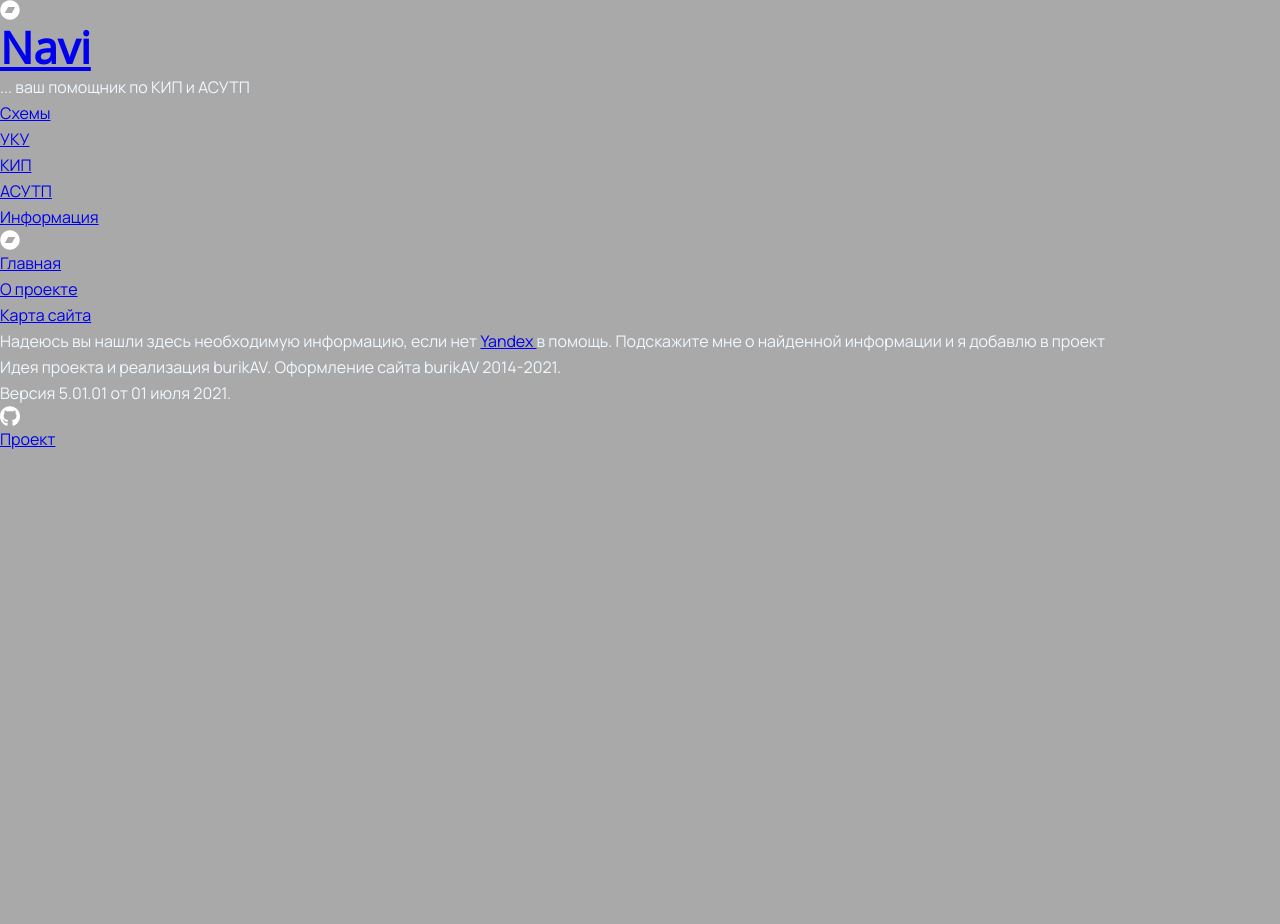
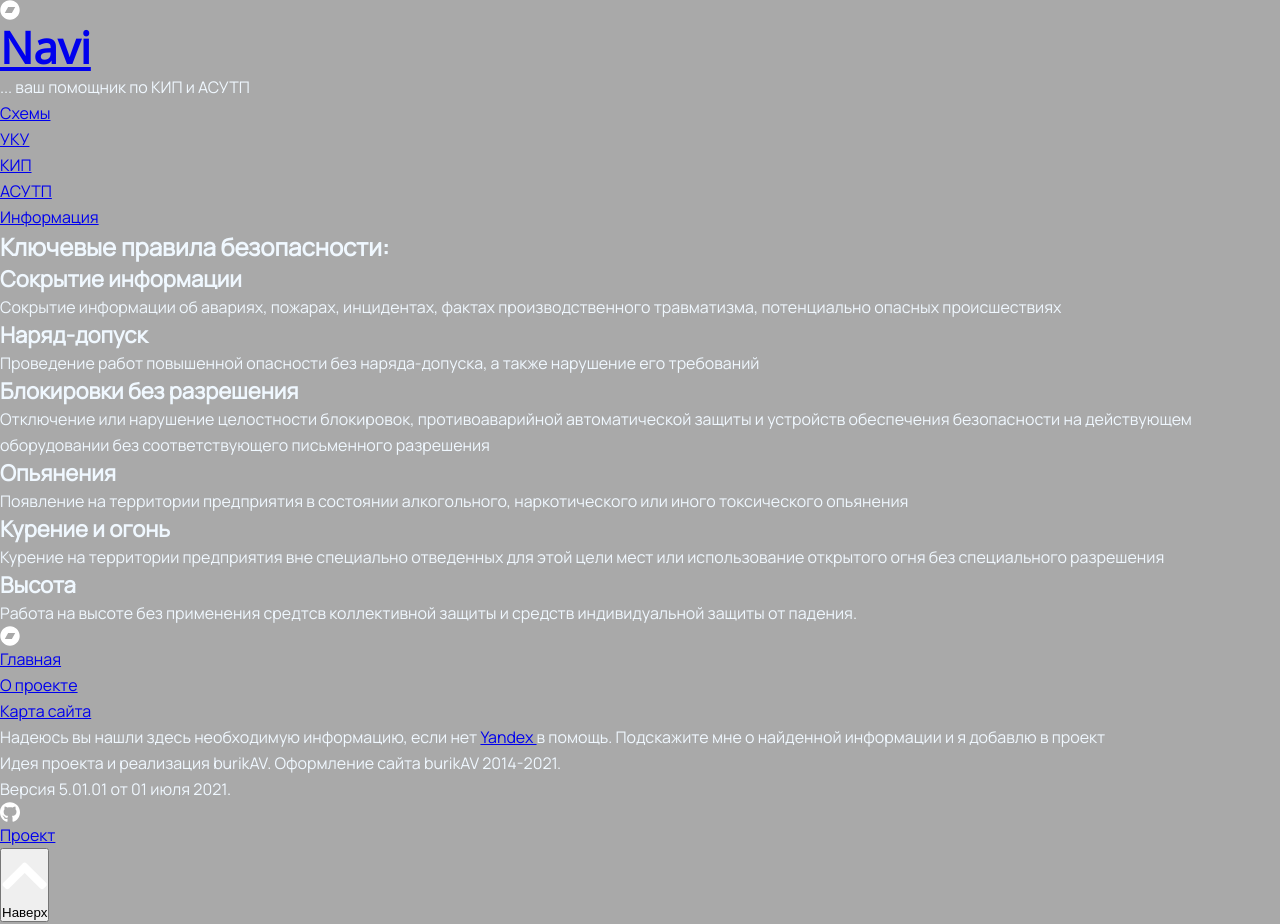
Before and after one commit to burik84/navi, a React app: page /map in a window 1280 px wide. Before the commit the page ends 800 px from the top, so only its background shows below. Built offline with nearby package versions, Linux system fonts and the light colour scheme.

Commit message:
feat:add markup aside and button up

```diff
--- a/src/script/App.tsx
+++ b/src/script/App.tsx
@@ -3,6 +3,9 @@ import { BrowserRouter } from 'react-router-dom';
 
 import { Header } from './layout/Header';
 import { Footer } from './layout/Footer';
+import { Aside } from './layout/Aside';
+
+import { ButtonUp } from './components/ButtonUp';
 
 export function App(): JSX.Element {
   return (
@@ -10,8 +13,10 @@ export function App(): JSX.Element {
       <div className="container">
         <BrowserRouter>
           <Header />
+          <Aside />
           <Footer />
         </BrowserRouter>
+        <ButtonUp />
       </div>
     </div>
   );
--- /dev/null
+++ b/src/script/components/ButtonUp.tsx
@@ -0,0 +1,11 @@
+import React from 'react';
+import { UpElement } from '../shared/svgElements';
+
+export const ButtonUp: React.FC = () => {
+  return (
+    <button className="button button__up">
+      <UpElement />
+      Наверх
+    </button>
+  );
+};
--- a/src/script/layout/Aside.tsx
+++ b/src/script/layout/Aside.tsx
@@ -0,0 +1,47 @@
+import React from 'react';
+
+export const Aside: React.FC = () => {
+  return (
+    <aside className="aside">
+      <h3>Ключевые правила безопасности:</h3>
+      <ul>
+        <li>
+          <h4>Сокрытие информации</h4>
+          <p>
+            Сокрытие информации об авариях, пожарах, инцидентах, фактах производственного травматизма, потенциально
+            опасных происшествиях
+          </p>
+        </li>
+        <li>
+          <h4>Наряд-допуск</h4>
+          <p>Проведение работ повышенной опасности без наряда-допуска, а также нарушение его требований</p>
+        </li>
+        <li>
+          <h4>Блокировки без разрешения</h4>
+          <p>
+            Отключение или нарушение целостности блокировок, противоаварийной автоматической защиты и устройств
+            обеспечения безопасности на действующем оборудовании без соответствующего письменного разрешения
+          </p>
+        </li>
+        <li>
+          <h4>Опьянения</h4>
+          <p>
+            Появление на территории предприятия в состоянии алкогольного, наркотического или иного токсического
+            опьянения
+          </p>
+        </li>
+        <li>
+          <h4>Курение и огонь</h4>
+          <p>
+            Курение на территории предприятия вне специально отведенных для этой цели мест или использование открытого
+            огня без специального разрешения
+          </p>
+        </li>
+        <li>
+          <h4>Высота</h4>
+          <p>Работа на высоте без применения средтсв коллективной защиты и средств индивидуальной защиты от падения.</p>
+        </li>
+      </ul>
+    </aside>
+  );
+};
--- a/src/script/shared/svgElements.tsx
+++ b/src/script/shared/svgElements.tsx
@@ -46,3 +46,25 @@ export const LogoGithub: React.FC<ILogo> = ({ color = 'white' }: ILogo): ReactEl
     </div>
   );
 };
+
+export const UpElement: React.FC<ILogo> = ({ color = 'white' }: ILogo): ReactElement => {
+  return (
+    <div className="up">
+      <svg
+        aria-hidden="true"
+        focusable="false"
+        data-prefix="fas"
+        data-icon="chevron-up"
+        className="svg-inline--fa fa-chevron-up fa-w-14"
+        role="img"
+        xmlns="http://www.w3.org/2000/svg"
+        viewBox="0 0 448 512"
+      >
+        <path
+          fill={color}
+          d="M240.971 130.524l194.343 194.343c9.373 9.373 9.373 24.569 0 33.941l-22.667 22.667c-9.357 9.357-24.522 9.375-33.901.04L224 227.495 69.255 381.516c-9.379 9.335-24.544 9.317-33.901-.04l-22.667-22.667c-9.373-9.373-9.373-24.569 0-33.941L207.03 130.525c9.372-9.373 24.568-9.373 33.941-.001z"
+        ></path>
+      </svg>
+    </div>
+  );
+};
```
